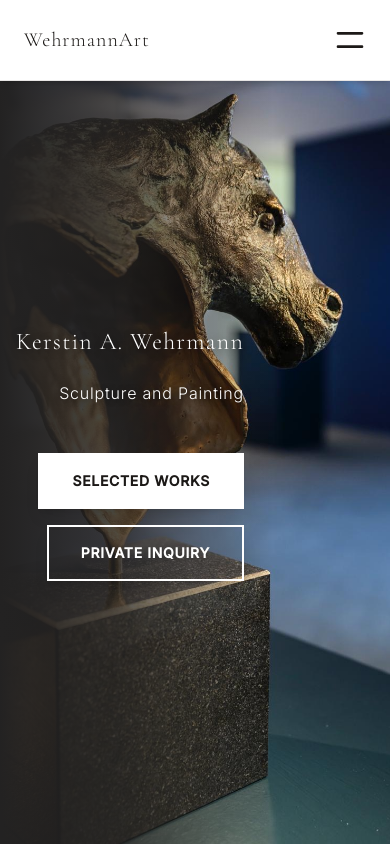
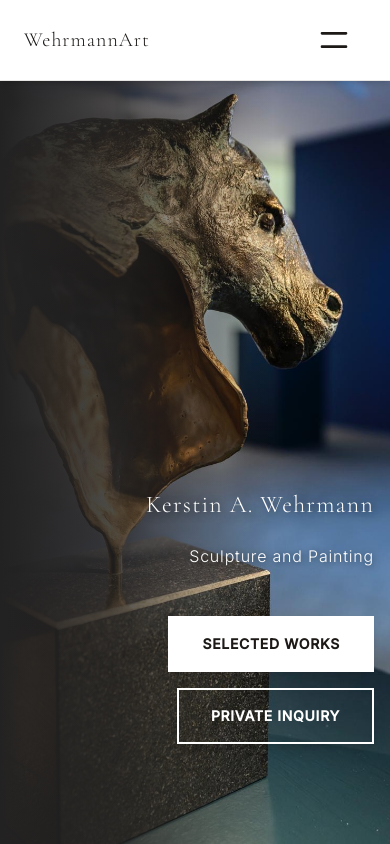
Before and after one commit to dianabombi/Kerstin-Wehrmann, a React (Create React App) app: page / in a window 390 px wide. Shown: the top 844 px of the page. Built offline with nearby package versions, Linux system fonts and the light colour scheme.

Commit message:
Fix mobile viewport: prevent horizontal scrolling, adjust Hero section positioning, improve burger menu visibility

```diff
--- a/src/components/Hero.tsx
+++ b/src/components/Hero.tsx
@@ -2,9 +2,9 @@ import React from 'react';
 
 const Hero = () => {
   return (
-    <section id="home" className="relative min-h-screen flex items-center pt-16 sm:pt-20 sm:pb-0 overflow-hidden" style={{ backgroundColor: '#232222' }}>
+    <section id="home" className="relative min-h-screen flex items-center pt-16 sm:pt-20 sm:pb-0 overflow-hidden overflow-x-hidden w-full max-w-full" style={{ backgroundColor: '#232222' }}>
       {/* Background Image - Mobile version */}
-      <div className="absolute inset-0 z-0 sm:hidden">
+      <div className="absolute inset-0 z-0 sm:hidden w-full max-w-full">
         <img
           src="/horseScul.JPG"
           alt="Bronze sculpture by Kerstin A. Wehrmann"
@@ -22,7 +22,7 @@ const Hero = () => {
       </div>
 
       {/* Background Image - Desktop version */}
-      <div className="absolute inset-0 z-0 ml-32 mt-10 hidden sm:block">
+      <div className="absolute inset-0 z-0 sm:ml-32 sm:mt-10 hidden sm:block">
         <img
           src="/HorseHead.jpg"
           alt="Bronze sculpture by Kerstin A. Wehrmann"
@@ -32,11 +32,11 @@ const Hero = () => {
       </div>
 
       {/* Content - Right Side */}
-      <div className="relative z-10 w-full max-w-7xl mx-auto px-4 sm:px-8">
-        <div className="flex justify-right items-center sm:justify-end sm:items-center h-[80vh]">
-          <div className="max-w-xl pr-0 sm:pr-8">
+      <div className="relative z-10 w-full max-w-full sm:max-w-7xl mx-auto px-4 sm:px-8 box-border">
+        <div className="flex justify-right items-end sm:justify-end sm:items-center h-[80vh] pb-12 sm:pb-0 w-full max-w-full">
+          <div className="max-w-xl w-full pr-0 sm:pr-8 box-border">
             <div className="space-y-6 sm:space-y-8 lg:space-y-10 text-right">
-              <h1 className="text-2xl sm:text-4xl md:text-5xl lg:text-6xl xl:text-6xl font-serif font-light text-white tracking-luxury leading-tight whitespace-nowrap" style={{ textShadow: '2px 2px 8px rgba(0,0,0,0.5)' }}>
+              <h1 className="text-2xl sm:text-4xl md:text-5xl lg:text-6xl xl:text-6xl font-serif font-light text-white tracking-luxury leading-tight sm:whitespace-nowrap" style={{ textShadow: '2px 2px 8px rgba(0,0,0,0.5)' }}>
                 Kerstin A. Wehrmann
               </h1>
 
@@ -44,11 +44,11 @@ const Hero = () => {
                 Sculpture and Painting
               </p>
 
-              <div className="flex flex-col sm:flex-row gap-4 sm:gap-4 lg:gap-6 pt-6 justify-end items-end">
-                <a href="#works" className="text-center py-4 sm:py-3 text-sm px-8 sm:px-8 inline-block bg-white text-stone-900 border-2 border-white hover:bg-stone-900 hover:text-white transition-all duration-300 shadow-lg hover:shadow-xl hover:scale-105 font-semibold tracking-wider">
+              <div className="flex flex-col sm:flex-row gap-4 sm:gap-4 lg:gap-6 pt-6 justify-end items-end w-full max-w-full">
+                <a href="#works" className="text-center py-4 sm:py-3 text-sm px-8 sm:px-8 inline-block bg-white text-stone-900 border-2 border-white hover:bg-stone-900 hover:text-white transition-all duration-300 shadow-lg hover:shadow-xl hover:scale-105 font-semibold tracking-wider max-w-full">
                   SELECTED WORKS
                 </a>
-                <a href="#contact" className="text-center py-4 sm:py-3 text-sm px-8 sm:px-8 inline-block bg-transparent text-white border-2 border-white hover:bg-white hover:text-stone-900 transition-all duration-300 shadow-lg hover:shadow-xl hover:scale-105 font-semibold tracking-wider">
+                <a href="#contact" className="text-center py-4 sm:py-3 text-sm px-8 sm:px-8 inline-block bg-transparent text-white border-2 border-white hover:bg-white hover:text-stone-900 transition-all duration-300 shadow-lg hover:shadow-xl hover:scale-105 font-semibold tracking-wider max-w-full">
                   PRIVATE INQUIRY
                 </a>
               </div>
--- a/src/components/Navbar.tsx
+++ b/src/components/Navbar.tsx
@@ -62,10 +62,10 @@ const Navbar = () => {
             </div>
           </div>
 
-          <div className="lg:hidden">
+          <div className="lg:hidden relative z-[60] pr-4">
             <button
               onClick={() => setIsOpen(!isOpen)}
-              className="text-stone-900 hover:text-stone-600 focus:outline-none p-2 relative z-50"
+              className="text-stone-900 hover:text-stone-600 focus:outline-none p-2 relative"
               aria-label="Toggle menu"
             >
               <svg className="h-8 w-8" fill="none" viewBox="0 0 24 24" stroke="currentColor" strokeWidth={2}>
--- a/src/components/Works.tsx
+++ b/src/components/Works.tsx
@@ -3,7 +3,7 @@ import { Link } from 'react-router-dom';
 
 const Works = () => {
   return (
-    <section id="works" className="relative h-[70vh] sm:h-[85vh] flex items-center overflow-hidden sm:mt-20">
+    <section id="works" className="relative h-[70vh] sm:h-[85vh] flex items-center overflow-hidden overflow-x-hidden sm:mt-20">
       {/* Background Image */}
       <div className="absolute inset-0 z-0 sm:ml-32 sm:mr-32">
         <img
--- a/src/index.css
+++ b/src/index.css
@@ -7,12 +7,16 @@
   html {
     overflow-x: hidden;
     max-width: 100vw;
+    width: 100vw;
+    position: relative;
   }
 
   body {
     @apply font-sans text-stone-900 antialiased bg-white;
     max-width: 100vw;
+    width: 100vw;
     overflow-x: hidden;
+    position: relative;
   }
 
   h1, h2, h3, h4, h5, h6 {
--- a/src/pages/HomePage.tsx
+++ b/src/pages/HomePage.tsx
@@ -13,7 +13,7 @@ import Footer from '../components/Footer';
 
 const HomePage = () => {
   return (
-    <div className="min-h-screen bg-white">
+    <div className="min-h-screen bg-white w-full max-w-full overflow-x-hidden">
       <Navbar />
       <Hero />
       <WorksTitle />
```
